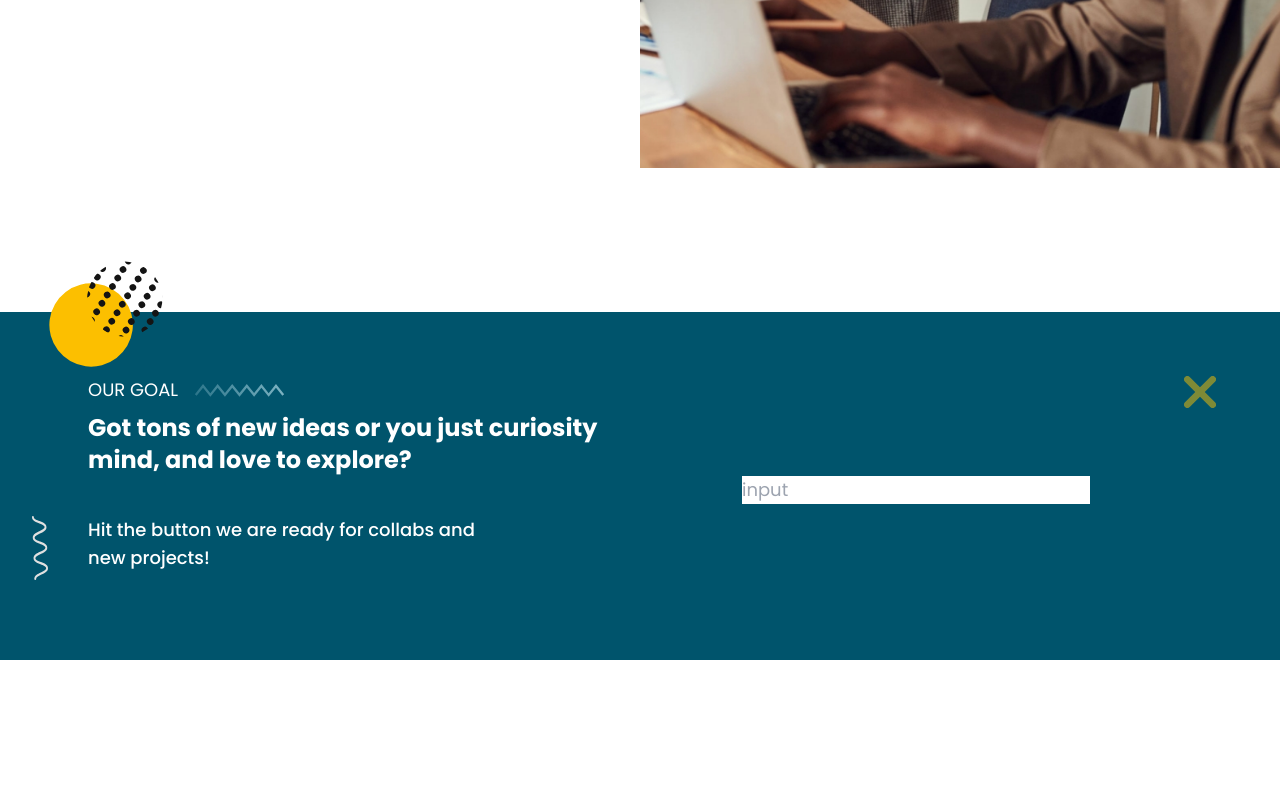
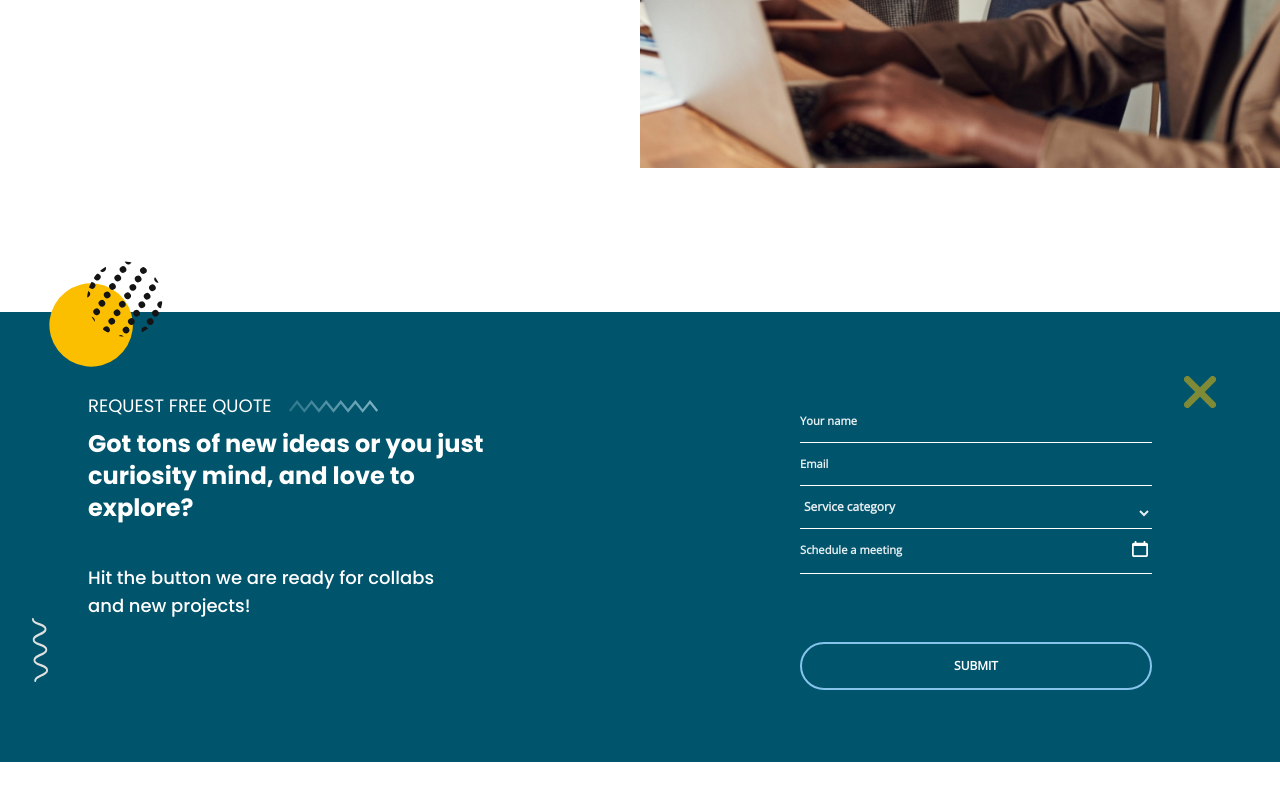
Before and after one commit to bsaqqa/react-training-project, a React (Create React App) app: page / in a window 1280 px wide. Shown: the part 632-1432 px from the top of the page. Built offline with nearby package versions, Linux system fonts and the light colour scheme.

Commit message:
finish task with all team

```diff
--- a/package.json
+++ b/package.json
@@ -4,6 +4,9 @@
     "private": true,
     "dependencies": {
         "@craco/craco": "^6.1.2",
+        "@fortawesome/fontawesome-svg-core": "^1.2.35",
+        "@fortawesome/free-solid-svg-icons": "^5.15.3",
+        "@fortawesome/react-fontawesome": "^0.1.14",
         "@headlessui/react": "^1.0.0",
         "@heroicons/react": "^1.0.1",
         "@testing-library/jest-dom": "^5.11.4",
--- /dev/null
+++ b/src/Components/FormReq.js
@@ -0,0 +1,92 @@
+import { useState } from "react";
+export default function Formrequset() {
+    const [Name, setName] = useState("");
+    const [Email, setEmail] = useState("");
+    const [serviceCat, setServiceCat] = useState("Service category");
+    const [date, setDate] = useState("");
+    const [typeInput, setTypeInput] = useState("text");
+    const Options = ["Mangement", "Maintaince", "Productions"];
+    const handleSubmit = (event) => {
+        event.preventDefault();
+        setName("");
+        setServiceCat("Service category");
+        setEmail("");
+        setDate("");
+        setTypeInput("text"); //  event.target[3].type = "text";
+    };
+    return (
+        <>
+            <form onSubmit={handleSubmit}>
+                <div>
+                    <input
+                        className="text-sm w-full pb-3 mb-2 text-white border-b border-white
+                          bg-transparent placeholder-white placeholder-opacity-90 outline-none "
+                        type="text"
+                        name="username"
+                        placeholder="Your name"
+                        value={Name}
+                        onChange={(e) => setName(e.target.value)}
+                    />
+                </div>
+                <div>
+                    <input
+                        className=" w-full pb-3 mb-2 text-white border-b border-white text-sm
+                        bg-transparent placeholder-white placeholder-opacity-90  outline-none "
+                        type="email"
+                        name="email"
+                        placeholder="Email"
+                        value={Email}
+                        onChange={(e) => setEmail(e.target.value)}
+                    />
+                </div>
+                <div className="relative inline-block w-full text-white text-opacity-90 ">
+                    <select
+                        value={serviceCat}
+                        onChange={(e) => setServiceCat(e.target.value)}
+                        className="w-full pb-3 mb-2  border-b border-white bg-transparent text-xs
+                         outline-none text-opacity-90 font-semibold font-opensans form-select
+                         block form-multiselect "
+                    >
+                        <option value="Service category" disabled>
+                            Service category
+                        </option>
+                        {Options.map((e, index) => {
+                            return (
+                                <option key={index} value={e}>
+                                    {e}
+                                </option>
+                            );
+                        })}
+                    </select>
+                </div>
+                <div className="relative flex w-full flex-wrap items-stretch mb-3">
+                    <input
+                        value={date}
+                        onChange={(e) => setDate(e.target.value)}
+                        className=" w-full pb-3 mb-8 text-white border-b  border-white bg-transparent
+                        placeholder-white placeholder-opacity-90  outline-none "
+                        type={typeInput}
+                        onFocus={(e) => setTypeInput("date")}
+                        name="date"
+                        placeholder="Schedule a meeting"
+                    />
+                    <span className="z-10 h-full absolute w-6 right-0 px-1 py-1">
+            <i>
+              <img src="./images/dateicon.svg"
+                  onClick={(e) => setTypeInput("date")}
+              />
+            </i>
+          </span>
+                </div>
+                <div>
+                    <input
+                        className="w-full mt-6 bg-transparent text-white font-semibold font-opensans
+                         py-3.5 px-4 mb-6  border-2 uppercase text-xs border-custom rounded-3xl
+                         hover:bg-custom focus:outline-none "
+                        type="submit"
+                    />
+                </div>
+            </form>
+        </>
+    );
+}
--- a/src/Pages/Home.js
+++ b/src/Pages/Home.js
@@ -1,6 +1,6 @@
 import React from "react";
 import styled from 'styled-components'
-
+import FormReq from '../Components/FormReq'
 import Button from '../Components/Button'
 // const Button = styled.button`
 //   @apply text-white font-medium border-2 border-primary-900 bg-primary-900 px-6 lg:px-8 py-2
@@ -39,39 +39,39 @@ const Home = ()=>{
 
             {/*<contactSection/>*/}
 
-            <section id="contact-section" className="relative md:py-9  md:h-auto max-h-full md:max-h-screen bg-primary-900 mt-36 mb-36">
-
+            <section id="contact-section" className="relative md:py-7  md:h-auto max-h-full md:max-h-screen bg-primary-900 mt-36 mb-36">
                 <img className=" lg:h-32 md:h-28 md:absolute left-10 hidden  md:block md:-top-16" src="/images/shape1-contact.svg" />
 
                 <div className="md:flex  sm:m-auto md:h-full max-w-6xl mx-auto px-5 md:px-4 py-20 mt-10 md:mt-0 md:py-3 lg:px-6 lg:mt-4 ">
 
-                    <div className="  md:flex-1 justify-center self-center">
+                    <div className="  md:flex-1 justify-center md:mt-6">
                         <div className="flex items-center text-lg mb-2">
-                            <span className="text-white mr-4">OUR GOAL</span>
-                            <img className="h-4" src="images/Zigzag.svg" />
+                            <span className="text-white mr-4">REQUEST FREE QUOTE</span>
+                            <img className="h-4" src="images/Zigzag.svg"/>
                         </div>
-                        <h2 className="text-2xl text-white pr-3 	font-bold mb-10">
+                        <h2 className="text-2xl text-white  lg:w-9/12		font-bold mb-10">
                             Got tons of new ideas or you just curiosity mind, and love to explore?
 
                         </h2>
-
-                        <h6 className="text-lg text-white lg:pr-32 	font-medium mb-10">
+                        <h6 className="text-lg text-white  lg:w-8/12		font-medium  mb-10">
                             Hit the button we are ready for collabs and new projects!
                         </h6>
 
+                    </div>
+                    <img className=" lg:h-8 h-4 md:absolute   right-16   md:block top-16"
+                         src="/images/shape3-contact.svg"/>
 
-                    </div>
-                    <img className=" lg:h-8 h-4 md:absolute   right-16   md:block top-16" src="/images/shape3-contact.svg" />
 
-                    <div className=" md:flex-1 justify-center self-center ">
-                        <div className="flex flex-col items-center justify-center text-lg mb-2">
-                            <input type="text" placeholder="input"/>
 
+                    <div className=" md:flex-1 mt-10 ">
+                        <div className="flex flex-col text-md mb-2 ml-4 mr-4 md:ml-40 md:mr-10 ">
+                            <FormReq />
                         </div>
                     </div>
 
                 </div>
-                <img className="h-16  absolute  xl:left-8 hidden  xl:block xl:bottom-20	"  src="images/Shape2-contact.svg" />
+                <img className="h-16  absolute  xl:left-8 hidden  xl:block xl:bottom-20	"
+                     src="images/Shape2-contact.svg"/>
 
             </section>
 
--- a/src/index.css
+++ b/src/index.css
@@ -1,4 +1,5 @@
 @import url('https://fonts.googleapis.com/css2?family=Poppins:wght@300;400;500;700&display=swap');
+@import url('https://fonts.googleapis.com/css?family=Open+Sans&display=swap');
 img {
     user-select: none;
 }
@@ -9,3 +10,24 @@ img {
 .z--1 {
     z-index: -1
 }
+
+
+input::placeholder {
+    font-weight: 600;
+    font-size: .7rem;
+    font-family: "Open Sans";
+}
+
+option {
+    background-color: #00546c;
+}
+
+input[type="date"]::-webkit-calendar-picker-indicator {
+    display: none;
+}
+
+input[type="date"] {
+    font-family: 'Open Sans';
+    font-size: 0.875rem;
+    line-height: 1.25rem;
+}
--- a/tailwind.config.js
+++ b/tailwind.config.js
@@ -7,7 +7,8 @@ module.exports = {
   darkMode: false, // or 'media' or 'class'
   theme: {
       fontFamily:{
-        sans: ['"Poppins"', ...defaultTheme.fontFamily.sans]
+        sans: ['"Poppins"', ...defaultTheme.fontFamily.sans],
+        opensans: ['"Open Sans"', ...defaultTheme.fontFamily.sans],
       },
       colors: {
         ...defaultTheme.colors,
@@ -25,7 +26,8 @@ module.exports = {
           DEFAULT: "#093047",
           900: "#00546c"
         },
-        secondary: "#86C4EC"
+        secondary: "#86C4EC",
+        custom: "#86C4EC",
       }
   },
   variants: {
```
Also changed, not shown: public/images/dateicon.svg (added), 1 other file (tests, documents, lock files or other folders).
